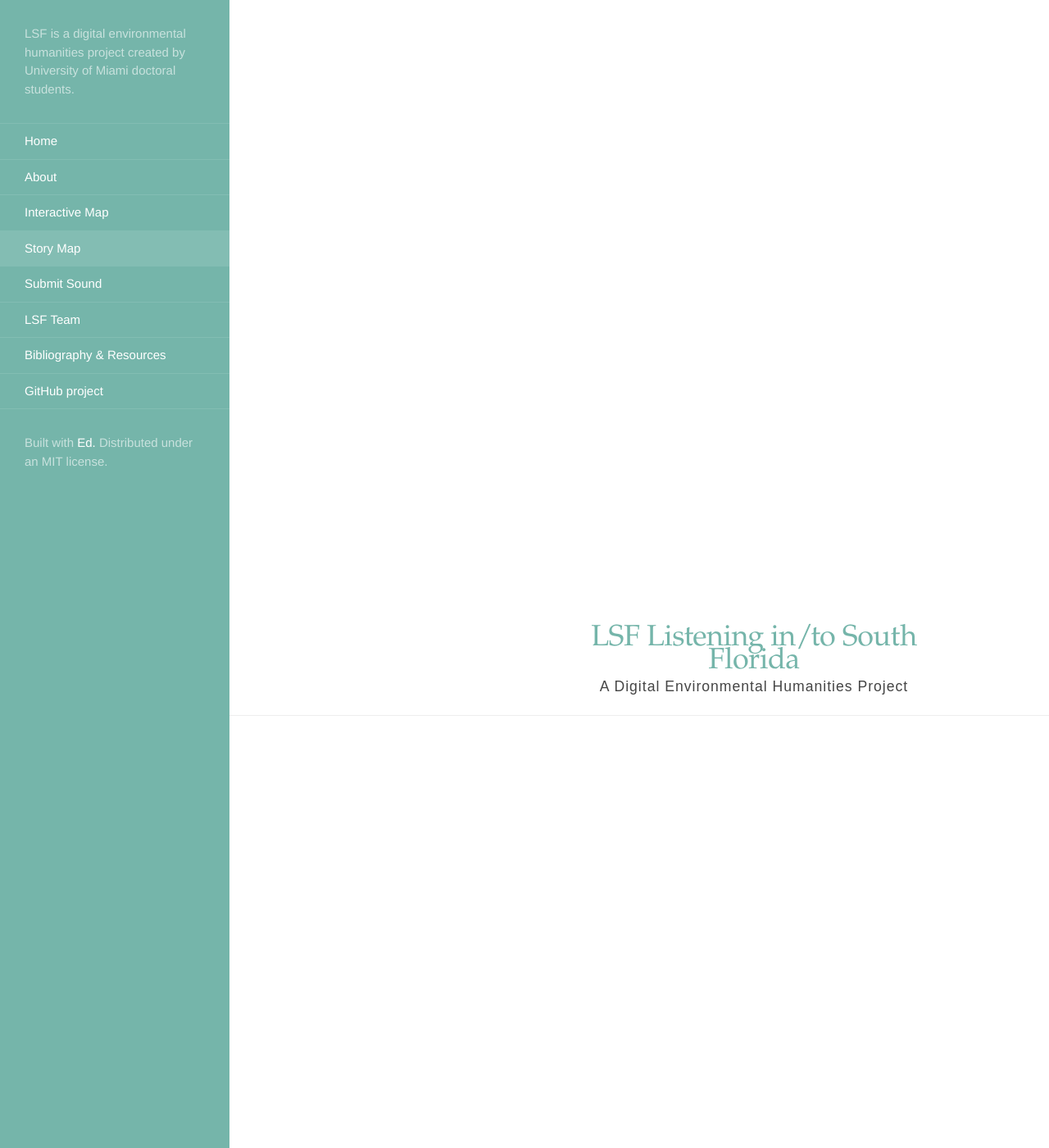
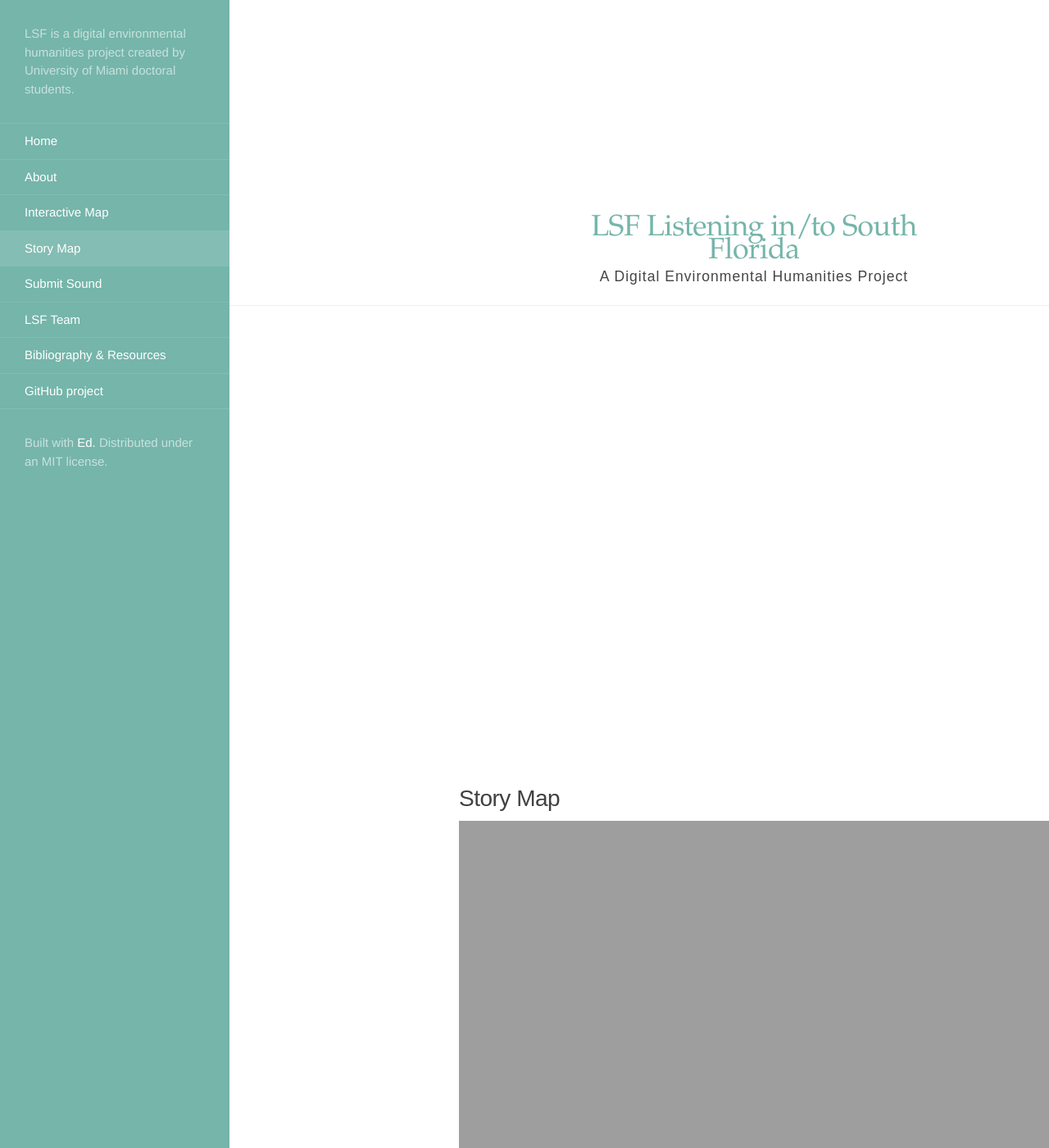
Before and after one commit to rm4-25/lsf_3, a Jekyll site: the page built from Story Map.html, in a window 1280 px wide and 1400 px high, scrolled down 262 px. Shown: the whole window at 82% size. Built offline with Jekyll 4.4.1, drawn with Linux system fonts in a browser that asks for light colours.

Commit message:
Update Story Map.html
Changed overflow from hidden to visible.

```diff
--- a/Story Map.html
+++ b/Story Map.html
@@ -11,9 +11,9 @@ order: 4
 <style>
   .container {
     position: relative;
-    width: 200%;
-    overflow: hidden;
-    padding-top: 1000px;
+    width: 100%;
+    overflow: visible;
+    padding-top: 500px;
   }
 
   .responsive-iframe {
```
